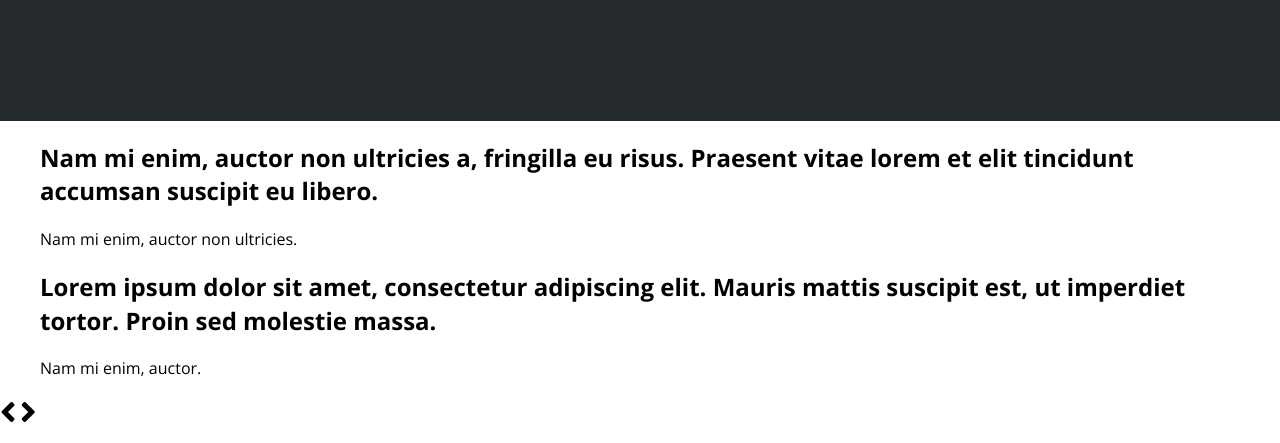
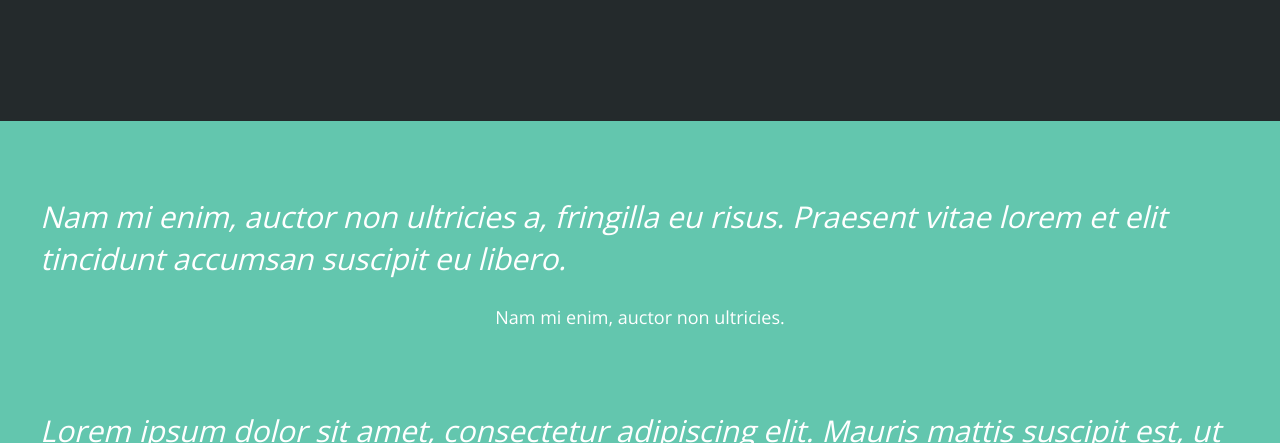
Before and after one commit to NatanLisboa/projeto-infusion, a plain HTML site: page index.html in a window 1280 px wide. Shown: the part 6930-7373 px from the top of the page. Drawn offline with nearby package versions, Linux system fonts and the light colour scheme.

Commit message:
fix: CSS - quotes

```diff
--- a/index.html
+++ b/index.html
@@ -153,9 +153,9 @@
           </div>
         </div>
 
-        <section>
+        <section class="quote-container">
 
-          <div>
+          <div class="quote-slideshow">
             <figure>
               <h2>Nam mi enim, auctor non ultricies a, fringilla eu risus. Praesent vitae lorem et elit tincidunt accumsan suscipit eu libero. </h2>
               <figcaption>
@@ -170,8 +170,8 @@
             </figure>
           </div>
 
-          <span class="prev"><i class="fas fa-angle-left fa-2x"></i></span>
-          <span class="next"><i class="fas fa-angle-right fa-2x"></i></span>
+          <span class="prev" style="display: none;"><i class="fas fa-angle-left fa-2x"></i></span>
+          <span class="next" style="display: none;"><i class="fas fa-angle-right fa-2x"></i></span>
 
         </section>
 
--- a/style/main.css
+++ b/style/main.css
@@ -237,3 +237,26 @@ img {
 .slideshow figure {
     display: inline-block;
 }
+
+.quote-container {
+    background-color: #63c6ae;
+    padding: 50px 0;
+    border-bottom: 12px solid #58b9a1;
+}
+
+.quote-slideshow h2 {
+    color: white;
+    font-size: 30px;
+    font-style: italic;
+    font-weight: normal;
+}
+
+.quote-slideshow figcaption {
+    color: white;
+    font-size: 18px;
+    text-align: center;
+}
+
+.no-js .quote-slideshow figure + figure {
+    margin-top: 5em;
+}
```
